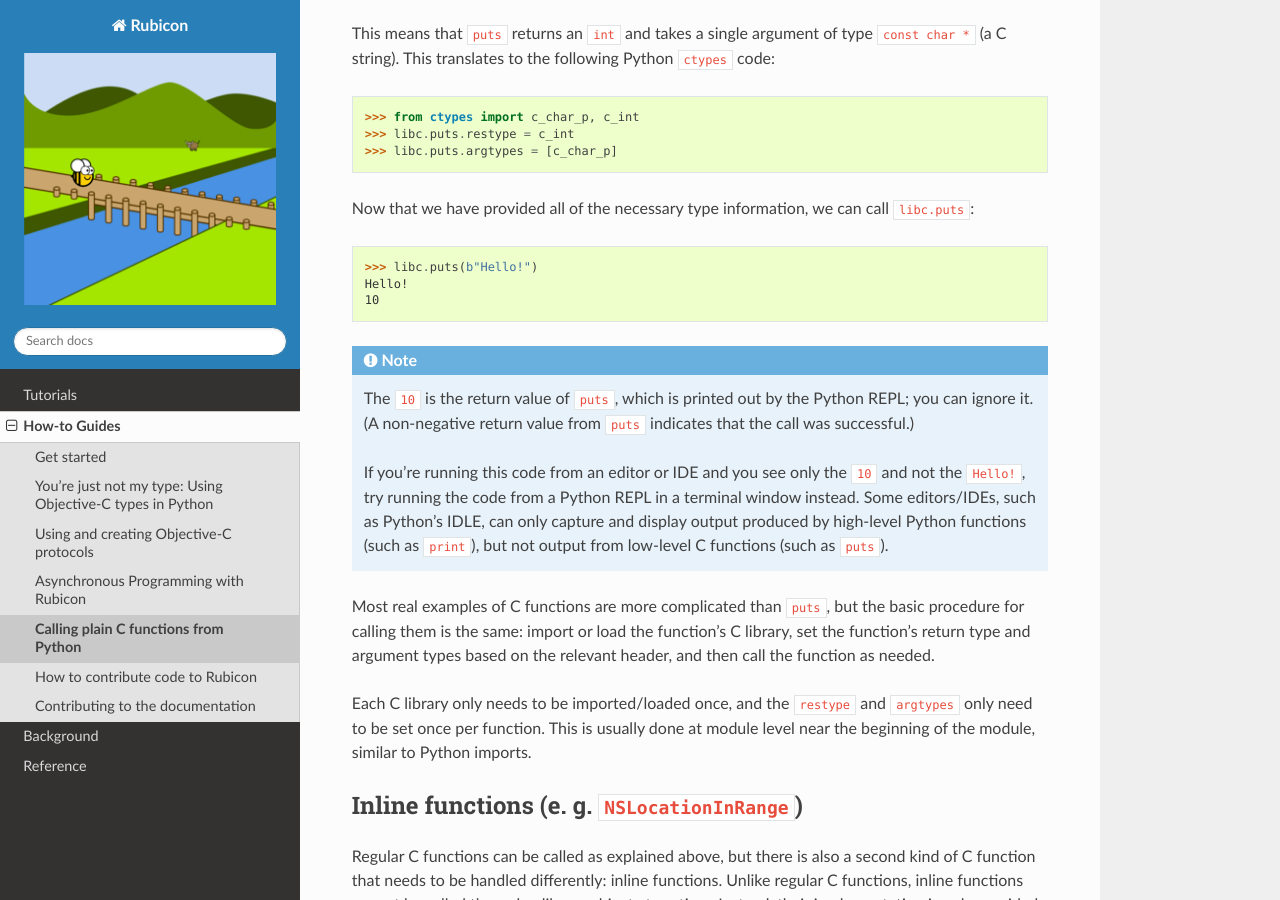
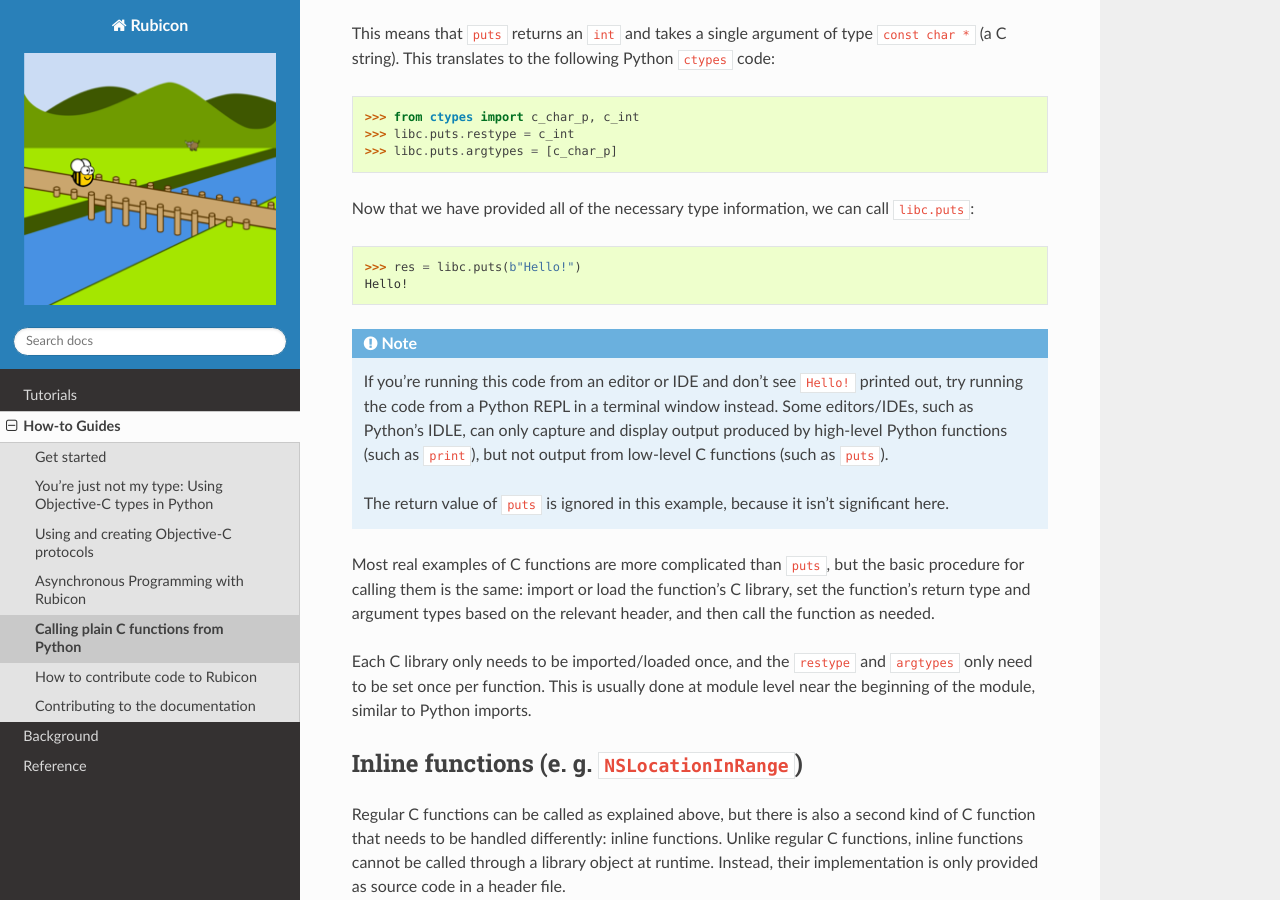
Before and after one commit to beeware/rubicon-objc, a Sphinx documentation site: the page built from docs/how-to/c-functions.rst, in a window 1280 px wide and 900 px high, scrolled down 1823 px. Built offline with Sphinx 7.4.7 and the Read the Docs theme 2.0.0, drawn with Linux system fonts in a browser that asks for light colours.

Commit message:
Hide return value of puts in simple C function example

```diff
--- a/docs/how-to/c-functions.rst
+++ b/docs/how-to/c-functions.rst
@@ -75,15 +75,14 @@ Now that we have provided all of the necessary type information, we can call ``l
 
 .. code-block:: python
 
-    >>> libc.puts(b"Hello!")
+    >>> res = libc.puts(b"Hello!")
     Hello!
-    10
 
 .. note::
 
-    The ``10`` is the return value of ``puts``, which is printed out by the Python REPL; you can ignore it. (A non-negative return value from ``puts`` indicates that the call was successful.)
+    If you're running this code from an editor or IDE and don't see ``Hello!`` printed out, try running the code from a Python REPL in a terminal window instead. Some editors/IDEs, such as Python's IDLE, can only capture and display output produced by high-level Python functions (such as ``print``), but not output from low-level C functions (such as ``puts``).
 
-    If you're running this code from an editor or IDE and you see only the ``10`` and not the ``Hello!``, try running the code from a Python REPL in a terminal window instead. Some editors/IDEs, such as Python's IDLE, can only capture and display output produced by high-level Python functions (such as ``print``), but not output from low-level C functions (such as ``puts``).
+    The return value of ``puts`` is ignored in this example, because it isn't significant here.
 
 Most real examples of C functions are more complicated than ``puts``, but the basic procedure for calling them is the same: import or load the function's C library, set the function's return type and argument types based on the relevant header, and then call the function as needed.
 
```
